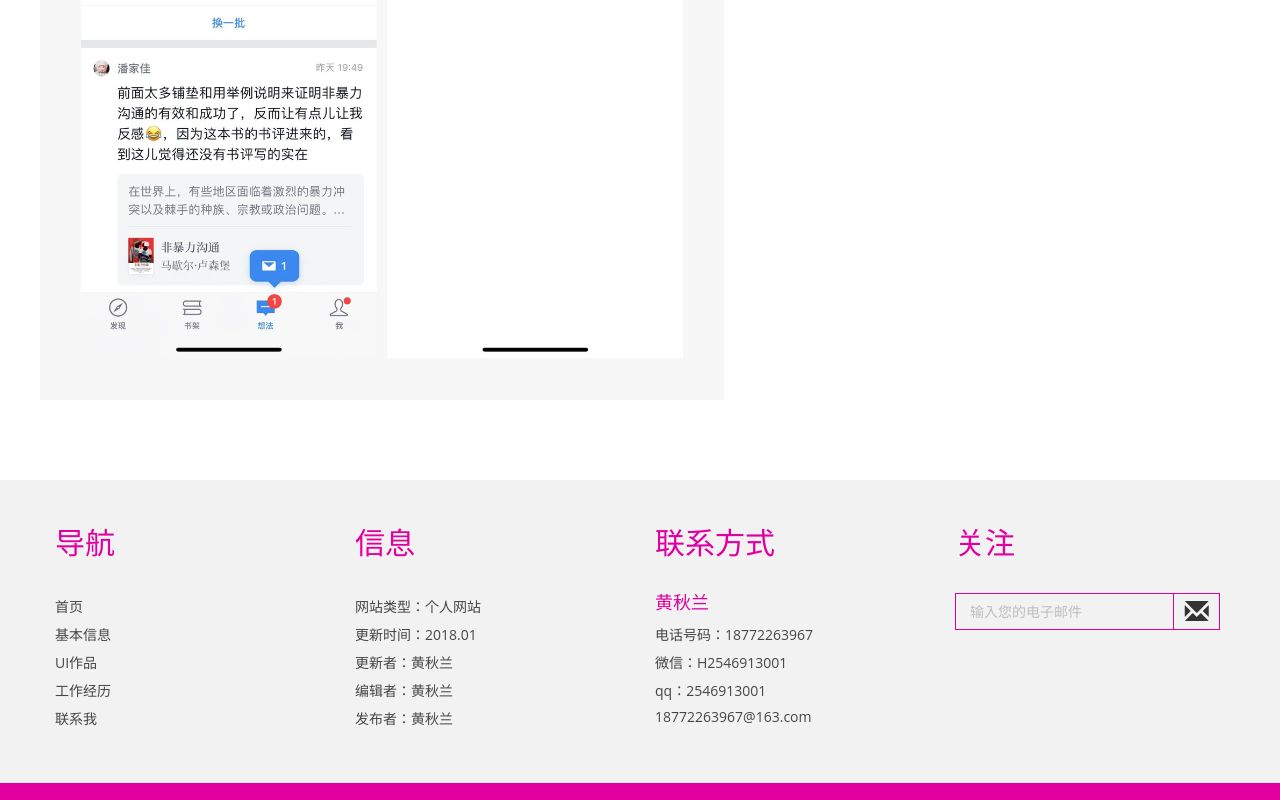
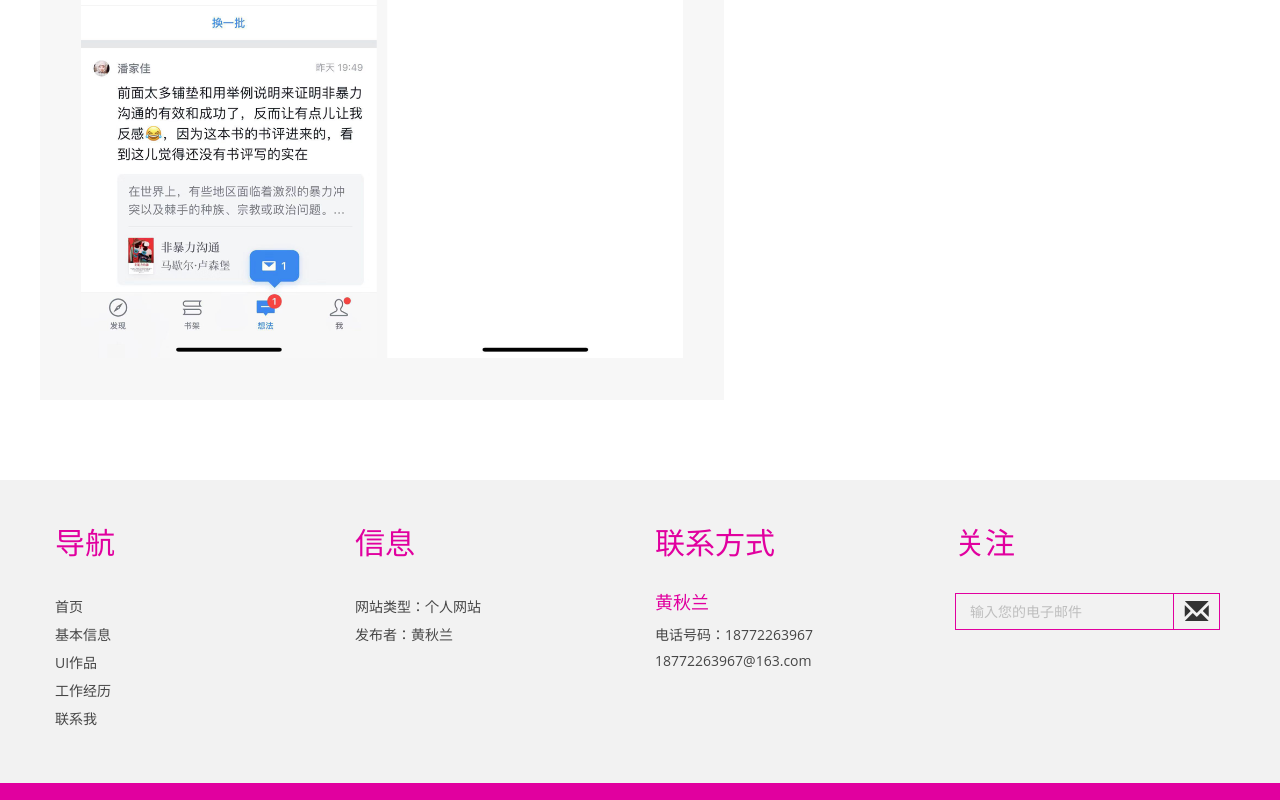
Before and after one commit to Kiva-huang/Kiva-huang.github.io, a plain HTML site: page works.html in a window 1280 px wide. Shown: the part 11200-12000 px from the top of the page. Drawn offline with Linux system fonts and the light colour scheme.

Commit message:
Add files via upload

```diff
--- a/works.html
+++ b/works.html
@@ -167,9 +167,6 @@ Smartphone Compatible web template, free webdesigns for Nokia, Samsung, LG, Sony
             <h3>信息</h3>
             <ul>
                 <li><a href="#">网站类型：个人网站</a></li>
-                <li><a href="#">更新时间：2018.01</a></li>
-                <li><a href="#">更新者：黄秋兰</a></li>
-                <li><a href="#">编辑者：黄秋兰</a></li>
                 <li><a href="#">发布者：黄秋兰</a></li>
             </ul>
         </div>
@@ -177,8 +174,6 @@ Smartphone Compatible web template, free webdesigns for Nokia, Samsung, LG, Sony
             <h3>联系方式</h3>
             <h2>黄秋兰</h2>
             <p>电话号码：18772263967</p>
-            <p>微信：H2546913001</p>
-            <p>qq：2546913001</p>
             <a href="mailto:yangxiaoying80156@163.com">18772263967@163.com </a>
         </div>
         <div class="col-md-3 ftr_navi ftr">
```
Also changed, not shown: contact.html (+0 -5 lines), experience.html (+0 -5 lines), index.html (+0 -4 lines), information.html (+0 -4 lines), uiworks.html (+0 -5 lines).
